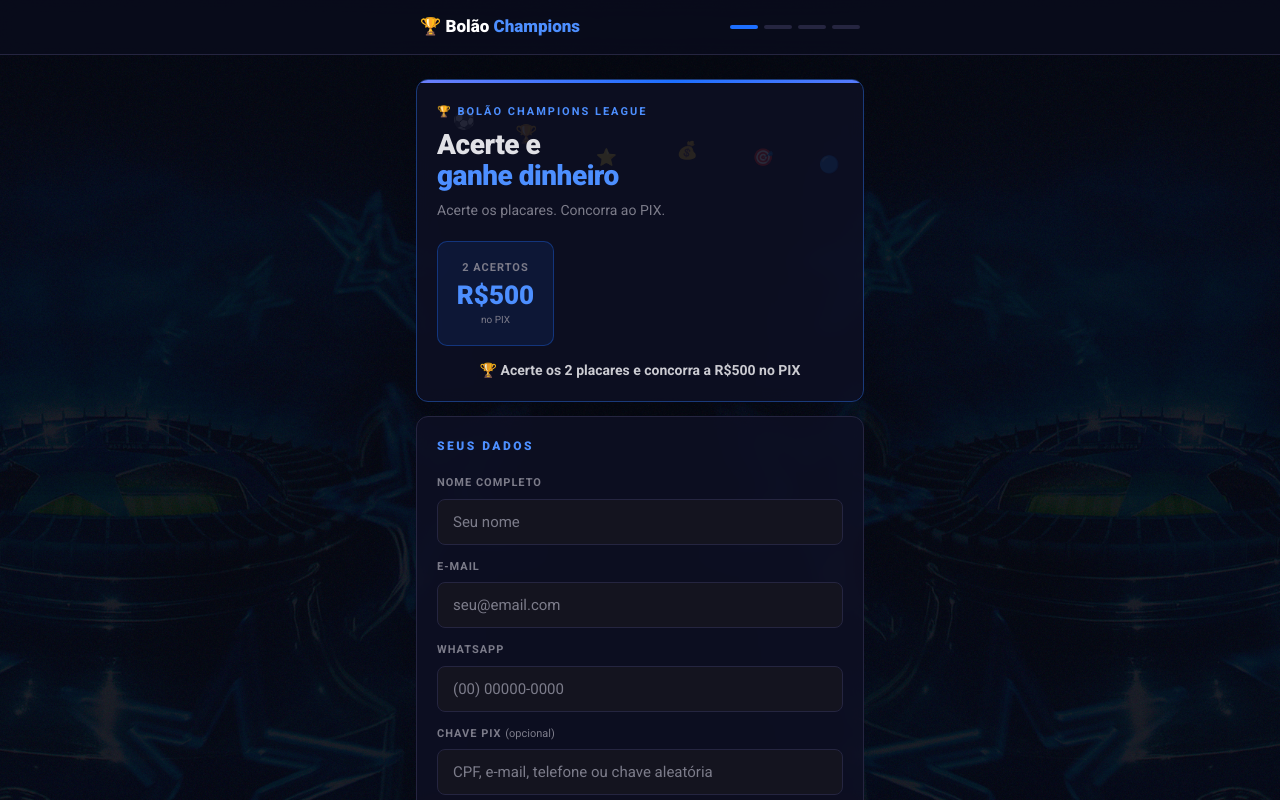
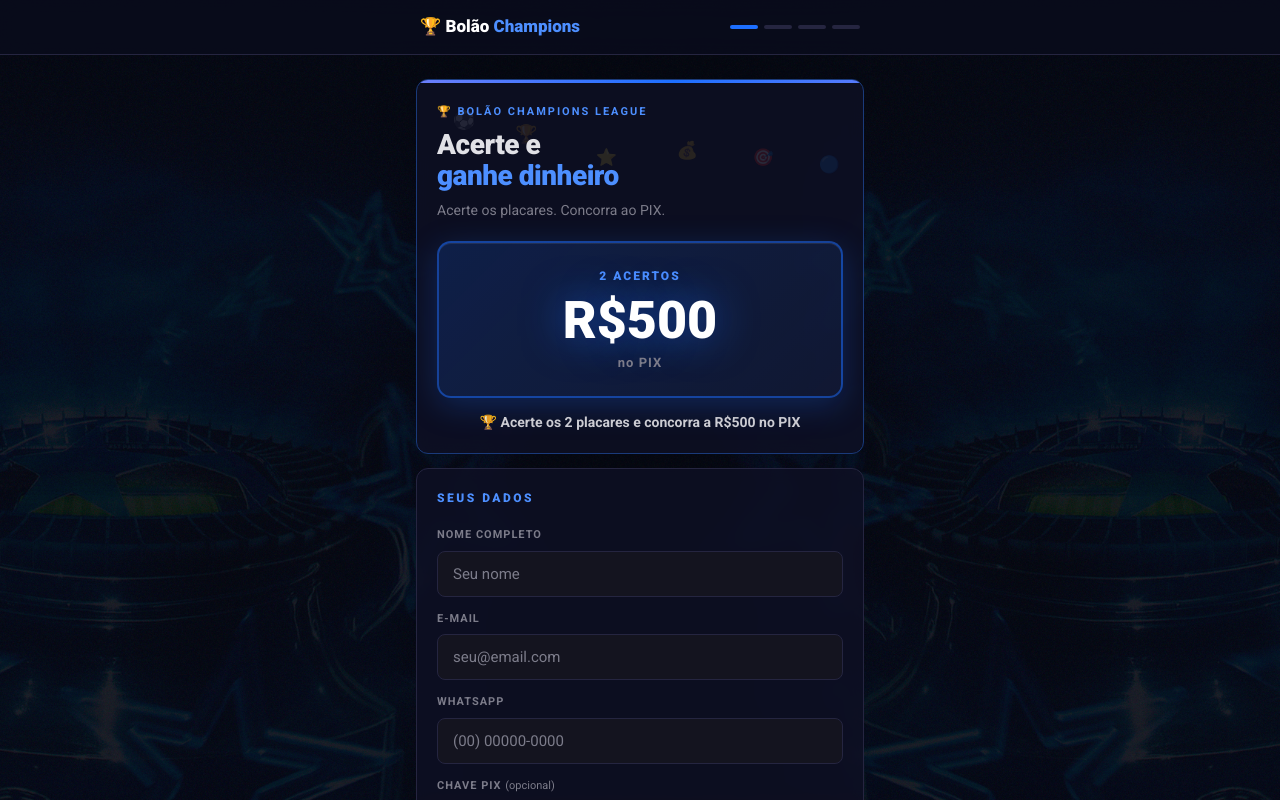
Before and after one commit to natanferreira-commits/bolao, a React (Vite) app: page / in a window 1280 px wide. Shown: the top 800 px of the page. Built offline with nearby package versions, Linux system fonts and the light colour scheme; no server answers.

Commit message:
UX: card de prêmio único R$500 full-width com design impactante
Co-Authored-By: Claude Sonnet 4.6 <noreply@anthropic.com>

```diff
--- a/src/App.css
+++ b/src/App.css
@@ -456,62 +456,38 @@ input[type=number]::-webkit-outer-spin-button { -webkit-appearance: none; margin
 
 /* Static prize cards */
 .prizes-cards {
-  display: grid;
-  grid-template-columns: 1fr 1fr 1.3fr; /* gold slightly wider */
-  gap: 10px;
+  display: flex;
+  justify-content: center;
   position: relative; z-index: 1;
-  align-items: stretch;
 }
 .prize-card {
-  border-radius: 10px; padding: 14px 10px;
-  display: flex; flex-direction: column; align-items: center; gap: 4px;
-  border: 1.5px solid transparent;
+  border-radius: 14px; padding: 24px 40px;
+  display: flex; flex-direction: column; align-items: center; gap: 6px;
+  border: 2px solid transparent;
   cursor: default;
-  transition: transform .2s, box-shadow .2s, border-color .2s, background .2s;
-}
-.prize-card--bronze {
-  background: rgba(205,127,50,0.10); border-color: rgba(205,127,50,0.3);
-}
-.prize-card--silver {
-  background: rgba(180,180,180,0.08); border-color: rgba(180,180,180,0.25);
+  transition: transform .2s, box-shadow .2s;
+  width: 100%;
 }
 .prize-card--gold {
-  background: rgba(29,111,255,0.10); border-color: rgba(29,111,255,0.35);
-  padding: 18px 10px; /* taller */
-}
-
-/* Hover states */
-.prize-card--bronze:hover {
-  transform: translateY(-4px);
-  border-color: #cd7f32;
-  background: rgba(205,127,50,0.2);
-  box-shadow: 0 8px 24px rgba(205,127,50,0.25);
-}
-.prize-card--silver:hover {
-  transform: translateY(-4px);
-  border-color: #c0c0c0;
-  background: rgba(180,180,180,0.18);
-  box-shadow: 0 8px 24px rgba(200,200,200,0.2);
+  background: linear-gradient(135deg, rgba(29,111,255,0.18), rgba(77,143,255,0.08));
+  border-color: rgba(29,111,255,0.5);
+  box-shadow: 0 8px 32px rgba(29,111,255,0.25), inset 0 1px 0 rgba(255,255,255,0.08);
 }
 .prize-card--gold:hover {
   transform: translateY(-4px);
-  border-color: var(--blue-lt);
-  background: rgba(29,111,255,0.22);
-  box-shadow: 0 8px 28px rgba(29,111,255,0.35);
+  box-shadow: 0 16px 48px rgba(29,111,255,0.4);
 }
 
 .prize-card-hits {
-  font-size: 10px; font-weight: 700; text-transform: uppercase;
-  letter-spacing: 1px; color: var(--text-dim); margin-bottom: 2px;
+  font-size: 12px; font-weight: 800; text-transform: uppercase;
+  letter-spacing: 2px; color: var(--blue-lt); margin-bottom: 4px;
 }
-.prize-card--gold .prize-card-hits { font-size: 11px; }
-
-.prize-card-value { font-size: 22px; font-weight: 900; line-height: 1; }
-.prize-card--gold .prize-card-value { font-size: 26px; }
-.prize-card--bronze .prize-card-value { color: #cd7f32; }
-.prize-card--silver .prize-card-value { color: #c0c0c0; }
-.prize-card--gold   .prize-card-value { color: var(--blue-lt); }
-.prize-card-label { font-size: 10px; color: var(--text-dim); }
+.prize-card-value {
+  font-size: 52px; font-weight: 900; line-height: 1;
+  color: #fff;
+  text-shadow: 0 0 40px rgba(29,111,255,0.6);
+}
+.prize-card-label { font-size: 13px; color: var(--text-dim); font-weight: 600; letter-spacing: 1px; }
 
 .prizes-disclaimer {
   font-size: 12px; color: var(--text-dim);
```
